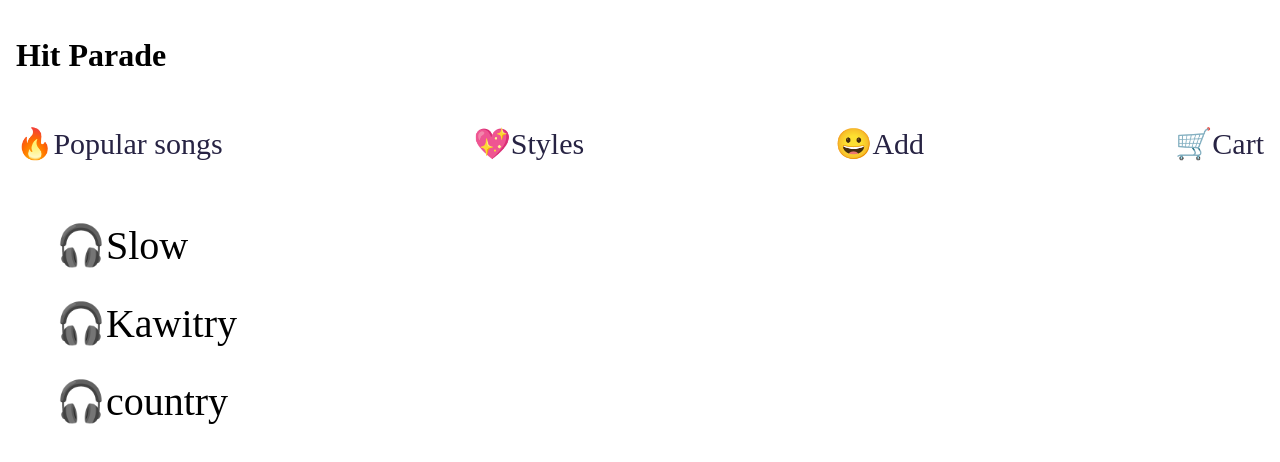
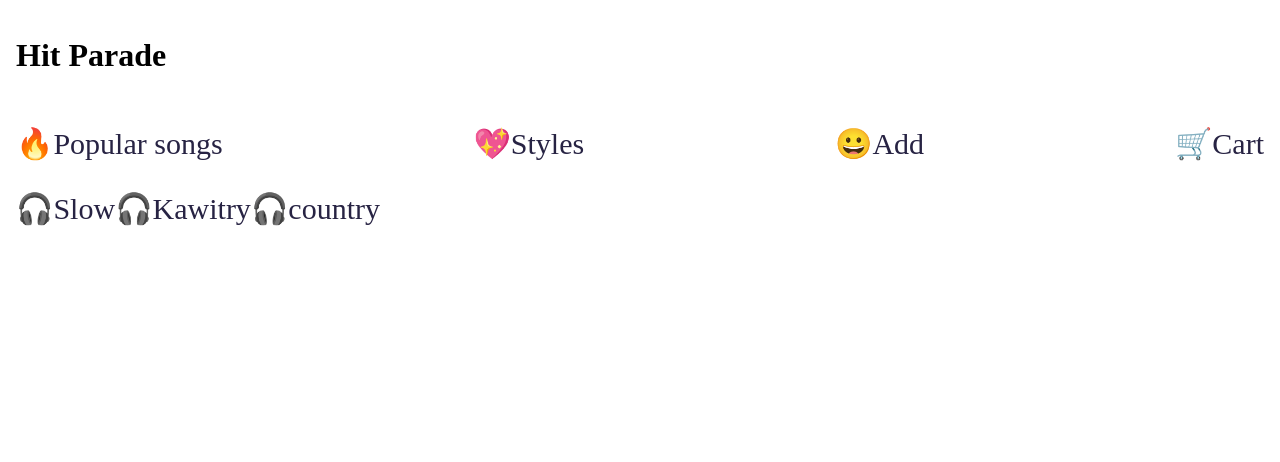
Before and after one commit to moro-patana/hit-parade-react, a React app: page /styles in a window 1280 px wide. Shown: the top 462 px of the page. Built offline with nearby package versions, Linux system fonts and the light colour scheme.

Commit message:
changed li into Link

```diff
--- a/components/styles.js
+++ b/components/styles.js
@@ -1,5 +1,6 @@
 import React, { useContext } from "react"
 import { Contexts } from "../useContext"
+import { Link } from "react-router-dom"
 function Styles() {
     const {songs} = useContext(Contexts)
 
@@ -9,12 +10,10 @@ function Styles() {
     console.log(songFilter);
 
      return (
-      <div>
-          <ul>
-          {songFilter.map((song, index) => (
-            <li key={index}>🎧{song}</li>
+      <div className="style">
+          {songFilter.map(song => (
+            <Link to="/">🎧{song}</Link>
           ))}
-          </ul>
       </div>
     )
 }
```
Also changed, not shown: 2 other files (tests, documents, lock files or other folders).
